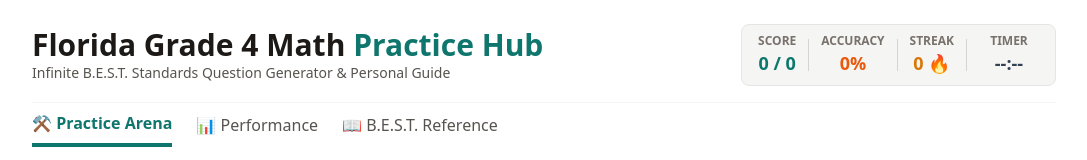
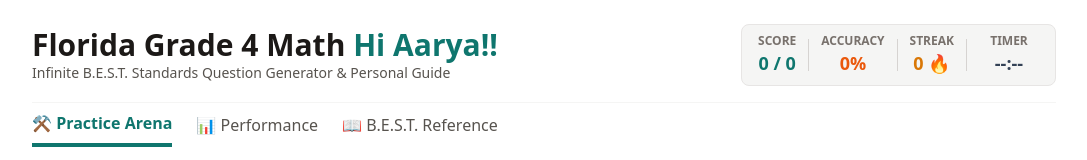
Before and after one commit to Sanjeev-GH/LearningMath, a plain HTML site: page index.html in a window 1280 px wide. Shown: the top 160 px of the page, without its empty margins (96-1183 px from the left). Drawn offline with nearby package versions, Linux system fonts and the light colour scheme.

Commit message:
Update index.html

```diff
--- a/index.html
+++ b/index.html
@@ -34,7 +34,7 @@
     <header class="bg-white border-b border-stone-200 pt-6 pb-4 px-6 sticky top-0 z-20 shadow-sm">
         <div class="max-w-5xl mx-auto flex flex-col md:flex-row md:items-center md:justify-between gap-4">
             <div>
-                <h1 class="text-2xl md:text-3xl font-bold text-stone-900">Florida Grade 4 Math <span class="text-teal-700">Practice Hub</span></h1>
+                <h1 class="text-2xl md:text-3xl font-bold text-stone-900">Florida Grade 4 Math <span class="text-teal-700">Hi Aarya!!</span></h1>
                 <p class="text-stone-600 text-sm">Infinite B.E.S.T. Standards Question Generator & Personal Guide</p>
             </div>
 
```
